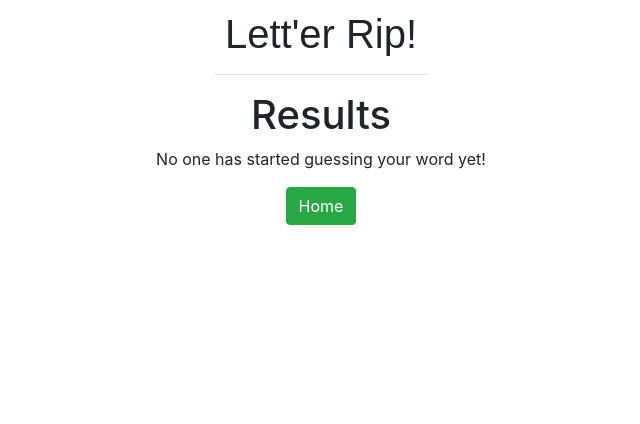
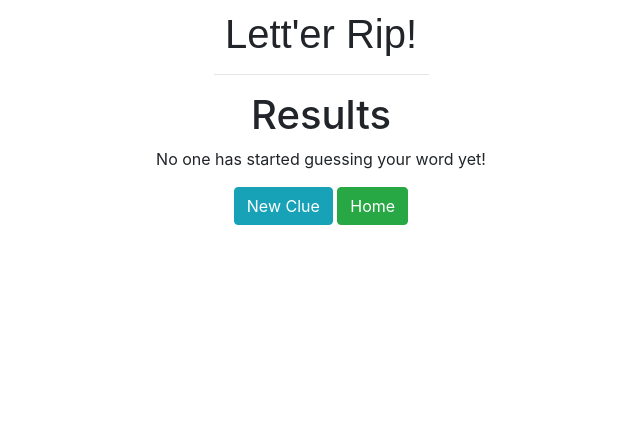
Before and after one commit to codefeld/lettergame, a Flask app: template templates/results_clue.html in a window 1280 px wide. Shown: the top 424 px of the page, without its empty margins (319-959 px from the left). Run offline with Flask 2, Linux system fonts and the light colour scheme; the template is opened without the code that fills it, so the values that code supplies are empty; some libraries are stand-ins or nearby versions.

Commit message:
made new clues button on results_clue.html

```diff
--- a/app.py
+++ b/app.py
@@ -146,8 +146,9 @@ def fork_game(key):
 @app.route("/game/<string:key>/results")
 def show_results_clue(key):
 	game = Game.query.filter_by(key=key).first()
+	clue_url = "/game/{}/clue".format(game.key)
 	child_games = Game.query.filter_by(parent_key=key).all()
-	return render_template("results_clue.html", child_games=child_games, word=game.word)
+	return render_template("results_clue.html", child_games=child_games, word=game.word, clue_url=clue_url)
 
 @app.route("/game/<string:key>/clue", methods = ['POST', 'GET'])
 def give_clue(key):
--- a/templates/results_clue.html
+++ b/templates/results_clue.html
@@ -29,6 +29,8 @@
 	{% endfor %}
 	<hr class="col-3 col-md-2">
 {% endif %}
+<button type="button" class="btn btn-info" id="share"
+onclick="window.location.href=window.location.protocol + '//' + window.location.host + '{{clue_url}}'">New Clue</button>
 <button onclick="window.location.href='https://'+window.location.host" type="button" class="btn btn-success">Home</button>
 </div>
 {% endblock %}
```
Also changed, not shown: todo.md (+0 -2 lines).
